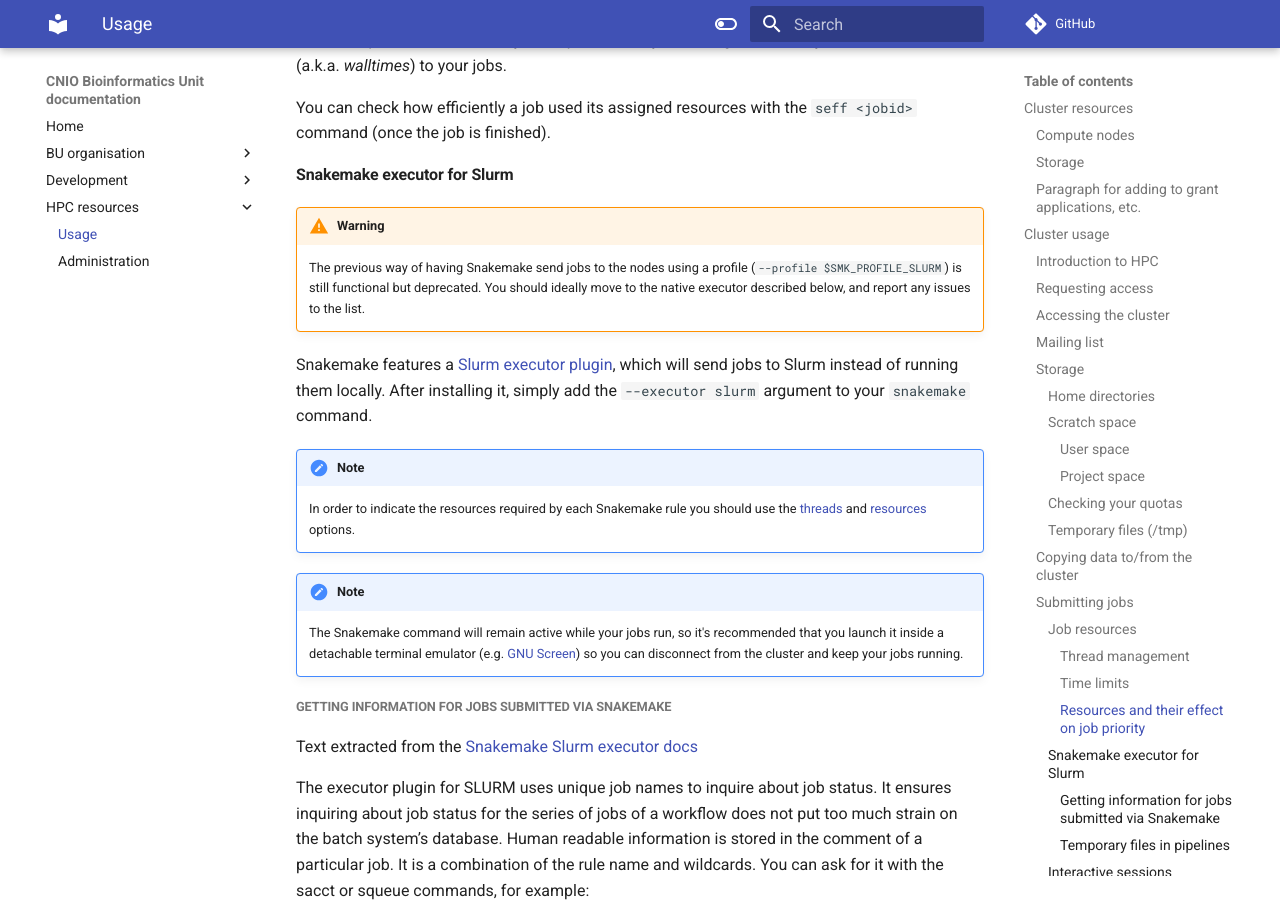
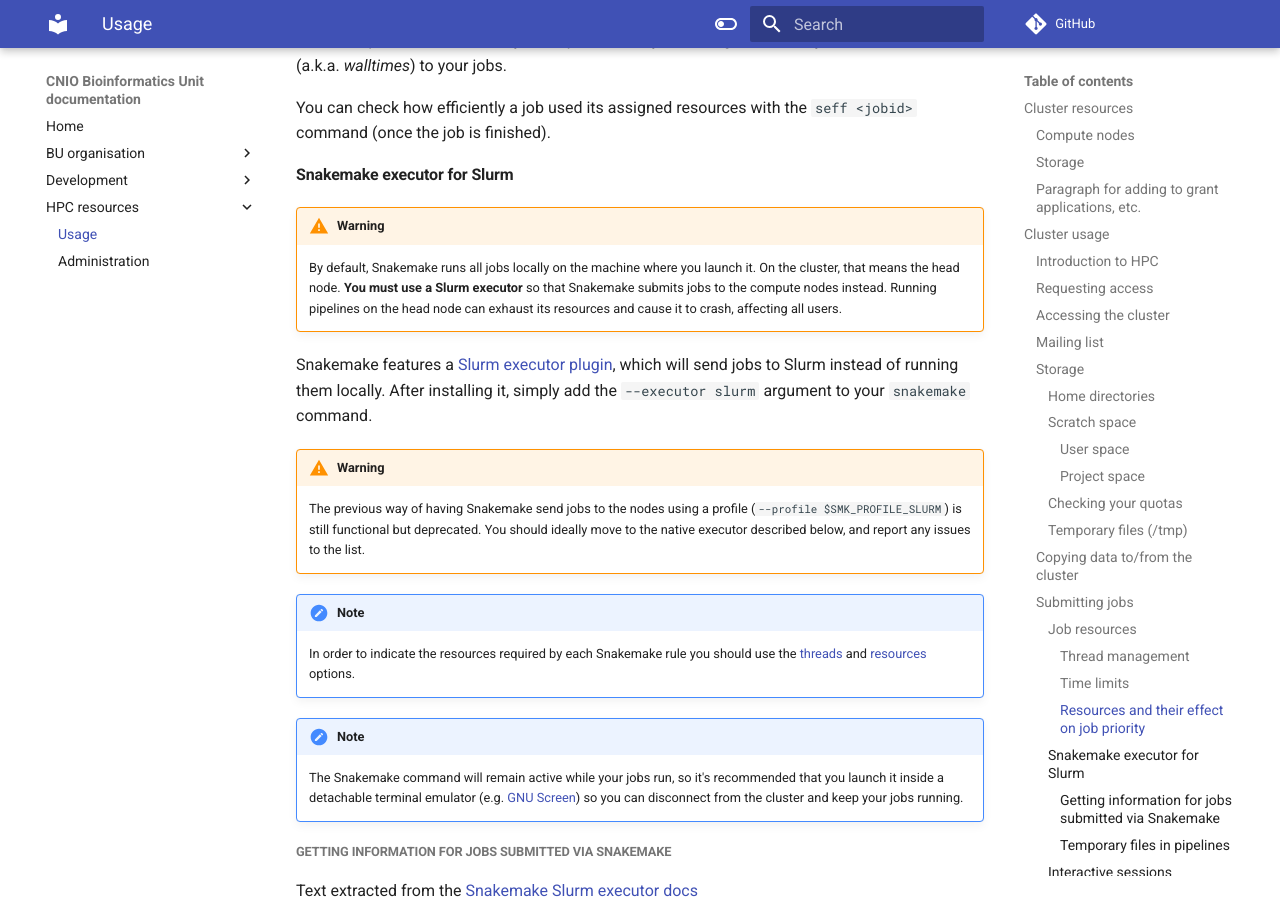
Before and after one commit to cnio-bu/cnio-bu.github.io, an MkDocs documentation site: the page built from docs/hpc/usage.md, in a window 1280 px wide and 900 px high, scrolled down 5552 px. Built offline with MkDocs 1.6.1 and Material for MkDocs 9.7.7, drawn with Linux system fonts in a browser that asks for light colours; comment, search, counter and statistics services are not loaded.

Commit message:
Add a warning for using the Snakemake slurm executor.

```diff
--- a/docs/hpc/usage.md
+++ b/docs/hpc/usage.md
@@ -241,13 +241,21 @@ You can check how efficiently a job used its assigned resources with the `seff <
 
 !!! Warning
 
-    The previous way of having Snakemake send jobs to the nodes using a profile (`--profile $SMK_PROFILE_SLURM`)
-    is still functional but deprecated. You should ideally move to the native executor described below, and report
-    any issues to the list.
+    By default, Snakemake runs all jobs locally on the machine where you
+    launch it. On the cluster, that means the head node. **You must use a
+    Slurm executor** so that Snakemake submits jobs to the compute nodes
+    instead. Running pipelines on the head node can exhaust its resources
+    and cause it to crash, affecting all users.
 
 Snakemake features a [Slurm executor plugin](https://snakemake.github.io/snakemake-plugin-catalog/plugins/executor/slurm.html),
 which will send jobs to Slurm instead of running them locally. After installing it, simply add the `--executor slurm` argument to
 your `snakemake` command.
+
+!!! Warning
+
+    The previous way of having Snakemake send jobs to the nodes using a profile (`--profile $SMK_PROFILE_SLURM`)
+    is still functional but deprecated. You should ideally move to the native executor described below, and report
+    any issues to the list.
 
 !!! Note
 
```
